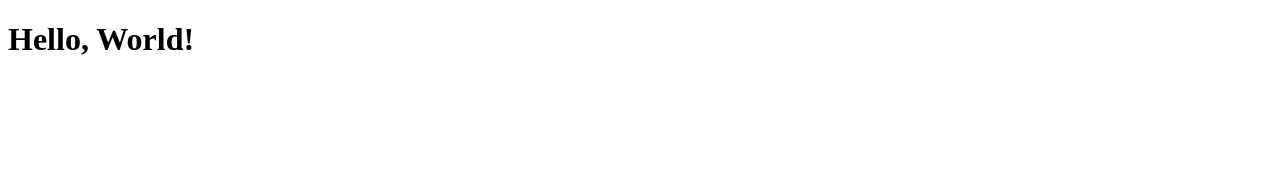
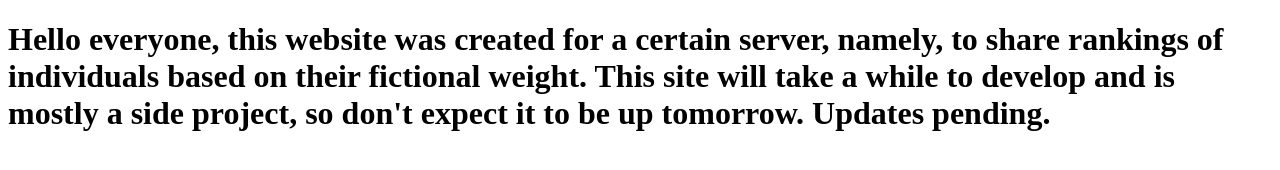
Before and after one commit to Slicic/ButteryPancakes, a plain HTML site: page index.html in a window 1280 px wide. Drawn offline with Linux system fonts and the light colour scheme.

Commit message:
Update index.html

```diff
--- a/index.html
+++ b/index.html
@@ -6,6 +6,6 @@
     <title>Hello World</title>
 </head>
 <body>
-    <h1>Hello, World!</h1>
+    <h1>Hello everyone, this website was created for a certain server, namely, to share rankings of individuals based on their fictional weight. This site will take a while to develop and is mostly a side project, so don't expect it to be up tomorrow. Updates pending.</h1>
 </body>
 </html>
```
